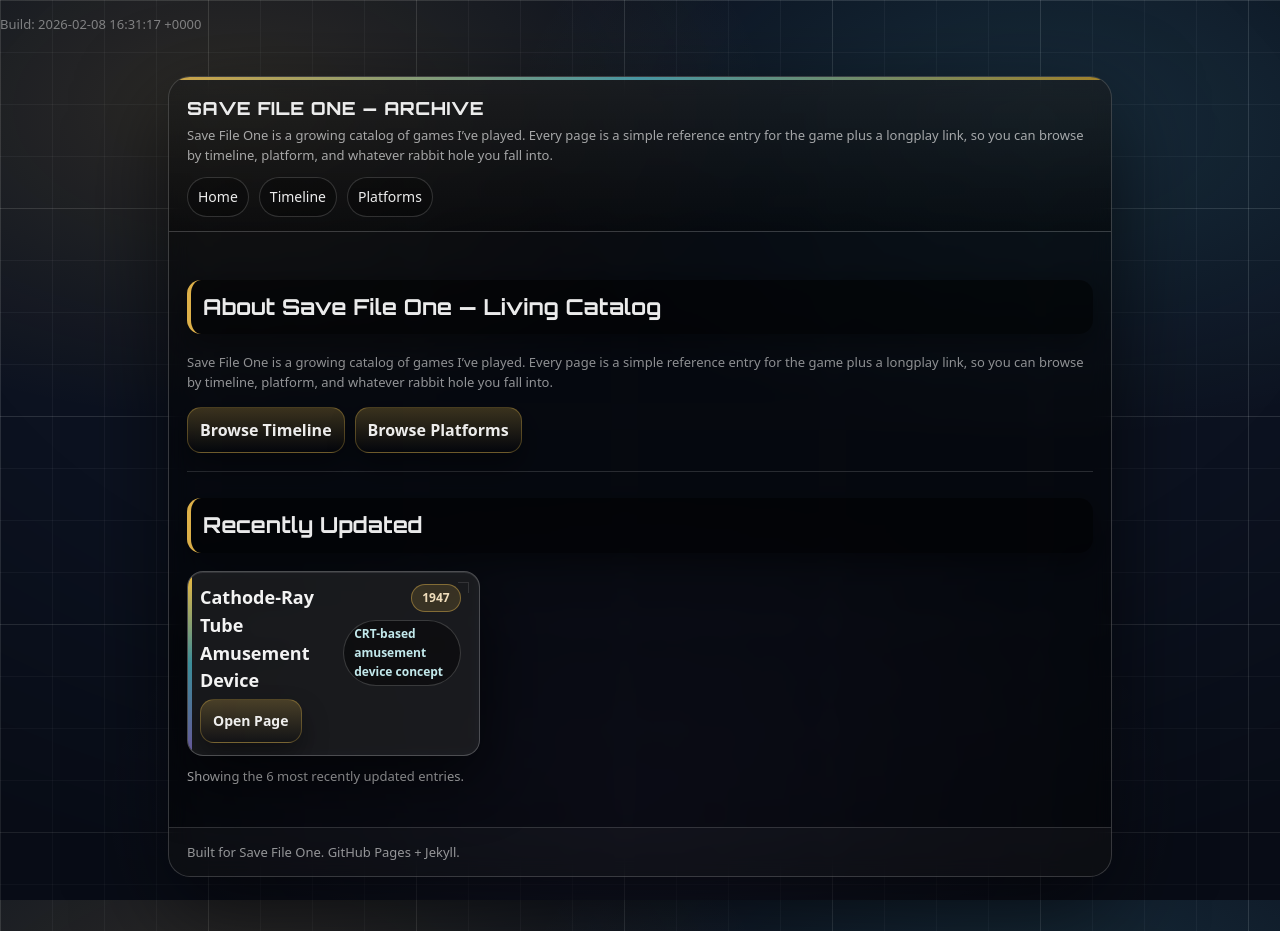
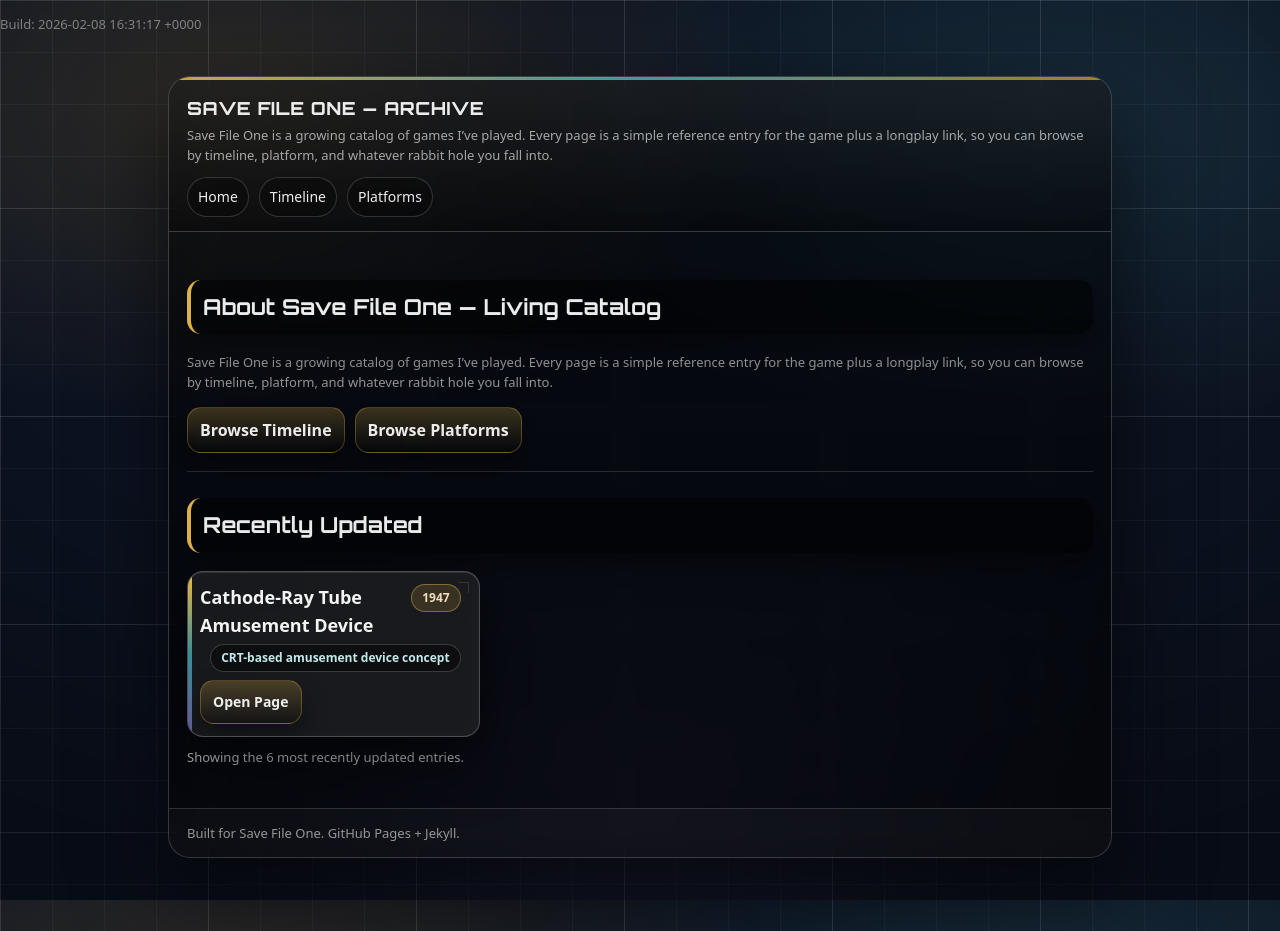
Before and after one commit to BacchusA/savefileone-archive, a Jekyll site: the page built from index.md, in a window 1280 px wide. Built offline with Jekyll 4.4.1, drawn with Linux system fonts in a browser that asks for light colours.

Commit message:
Update index.md

```diff
--- a/index.md
+++ b/index.md
@@ -21,37 +21,43 @@ Save File One is a growing catalog of games I’ve played. Every page is a simpl
   {% assign games_sorted = site.games | sort: "updated" | reverse %}
   {% for g in games_sorted limit:6 %}
     <div class="card">
-      <div class="card-text">
+  <div class="card-text">
 
-        <div class="card-top">
-          <div class="card-title">
-            <a href="{{ g.url | relative_url }}">{{ g.title }}</a>
-          </div>
+    <div class="card-top">
+      <div class="card-title">
+        <a href="{{ g.url | relative_url }}">{{ g.title }}</a>
+      </div>
 
-          <div class="card-meta">
-            {% if g.year %}<span class="chip chip-gold">{{ g.year }}</span>{% endif %}
-            {% if g.platform %}<span class="chip chip-cyan">{{ g.platform }}</span>{% endif %}
-          </div>
-        </div>
+      {% if g.year %}
+        <span class="chip chip-gold">{{ g.year }}</span>
+      {% endif %}
+    </div>
 
-        {% if g.short_summary %}
-          <p class="card-summary">{{ g.short_summary }}</p>
-        {% endif %}
+    {% if g.platform %}
+      <div class="card-meta">
+        <span class="chip chip-cyan">{{ g.platform }}</span>
+      </div>
+    {% endif %}
 
-        <div class="card-actions">
-          {% if g.youtube_longplay and g.youtube_longplay != "" %}
-            <a class="btn" href="{{ g.youtube_longplay }}" target="_blank" rel="noopener">Watch Longplay</a>
-          {% else %}
-            <a class="btn btn-ghost" href="{{ g.url | relative_url }}">Open Page</a>
-          {% endif %}
+    {% if g.short_summary %}
+      <p class="card-summary">{{ g.short_summary }}</p>
+    {% endif %}
 
-          {% if g.youtube_main_episode and g.youtube_main_episode != "" %}
-            <a class="btn btn-ghost" href="{{ g.youtube_main_episode }}" target="_blank" rel="noopener">Short Episode</a>
-          {% endif %}
-        </div>
+    <div class="card-actions">
+      {% if g.youtube_longplay and g.youtube_longplay != "" %}
+        <a class="btn" href="{{ g.youtube_longplay }}" target="_blank" rel="noopener">Watch Longplay</a>
+      {% else %}
+        <a class="btn btn-ghost" href="{{ g.url | relative_url }}">Open Page</a>
+      {% endif %}
 
-      </div>
+      {% if g.youtube_main_episode and g.youtube_main_episode != "" %}
+        <a class="btn btn-ghost" href="{{ g.youtube_main_episode }}" target="_blank" rel="noopener">Short Episode</a>
+      {% endif %}
     </div>
+
+  </div>
+</div>
+
   {% endfor %}
 </div>
 
```
